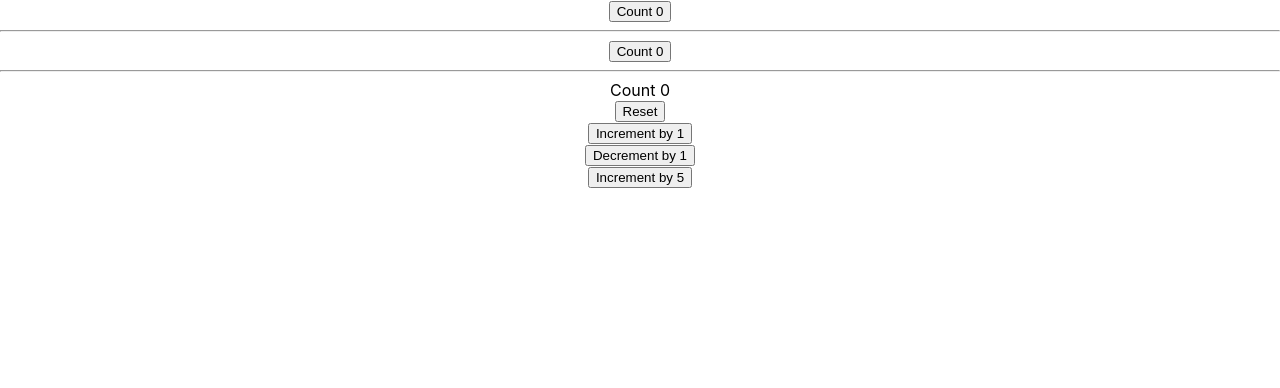
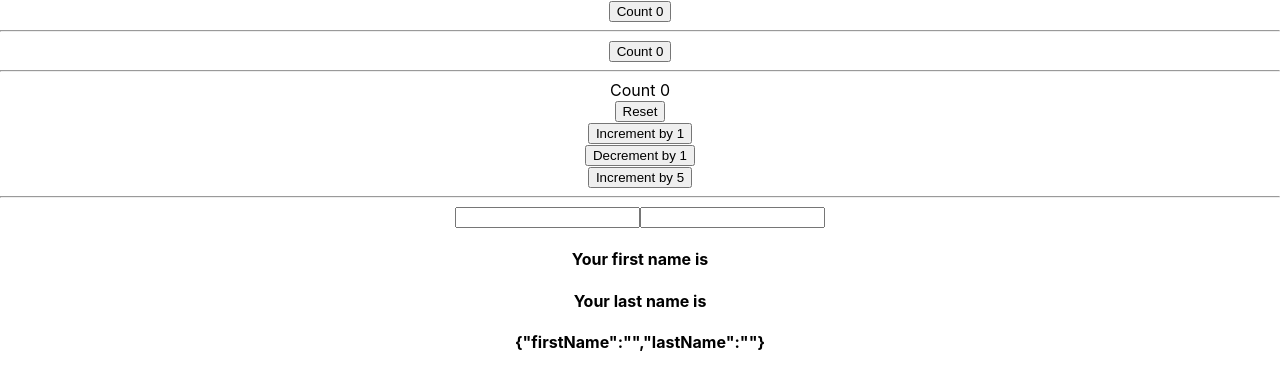
Before and after one commit to avadhutthorat/hooks-complete-guide, a React (Create React App) app: page / in a window 1280 px wide. Shown: the top 388 px of the page. Built offline with nearby package versions, Linux system fonts and the light colour scheme.

Commit message:
useState with objects

```diff
--- a/src/App.js
+++ b/src/App.js
@@ -3,6 +3,7 @@ import "./App.css";
 import ClassCounter from "./components/class-counter";
 import HookCounter from "./components/hook-counter";
 import HookCounterOne from "./components/hook-counter-one";
+import HookCounterTwo from "./components/hook-counter-two";
 
 function App() {
   return (
@@ -12,6 +13,8 @@ function App() {
       <HookCounter />
       <hr />
       <HookCounterOne />
+      <hr />
+      <HookCounterTwo />
     </div>
   );
 }
--- /dev/null
+++ b/src/components/hook-counter-two.js
@@ -0,0 +1,24 @@
+import React, { useState } from "react";
+
+const HookCounterTwo = () => {
+  const [name, setName] = useState({ firstName: "", lastName: "" });
+  return (
+    <div>
+      <input
+        type="text"
+        value={name.firstName}
+        onChange={e => setName({ ...name, firstName: e.target.value })}
+      />
+      <input
+        type="text"
+        value={name.lastName}
+        onChange={e => setName({ ...name, lastName: e.target.value })}
+      />
+      <h4> Your first name is {name.firstName}</h4>
+      <h4> Your last name is {name.lastName}</h4>
+      <h4>{JSON.stringify(name)} </h4>
+    </div>
+  );
+};
+
+export default HookCounterTwo;
```
